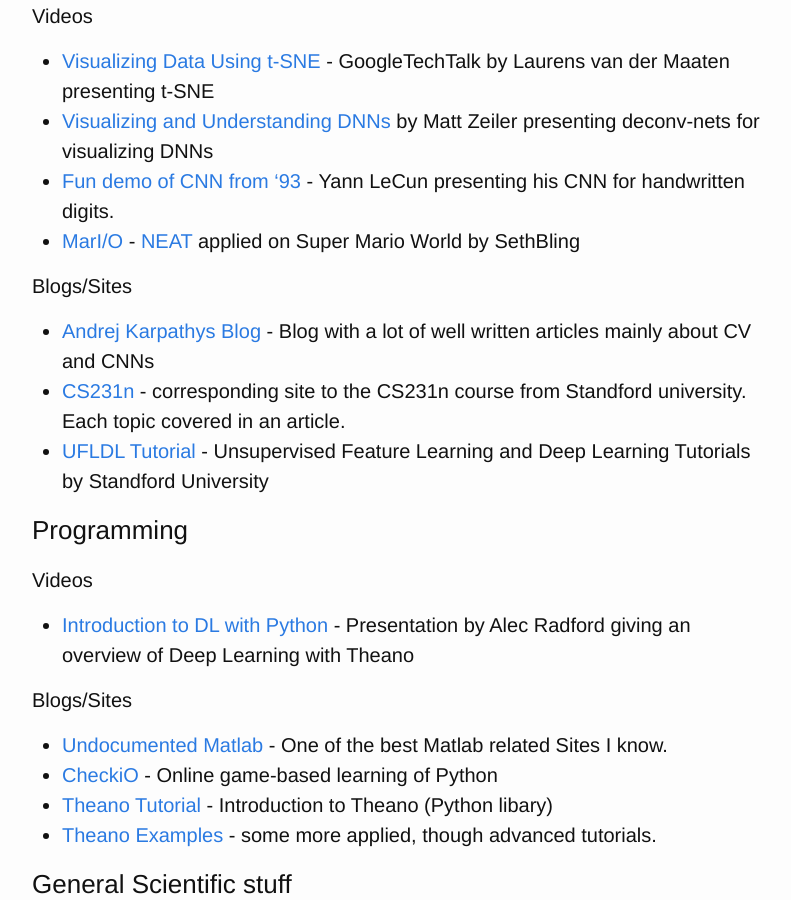
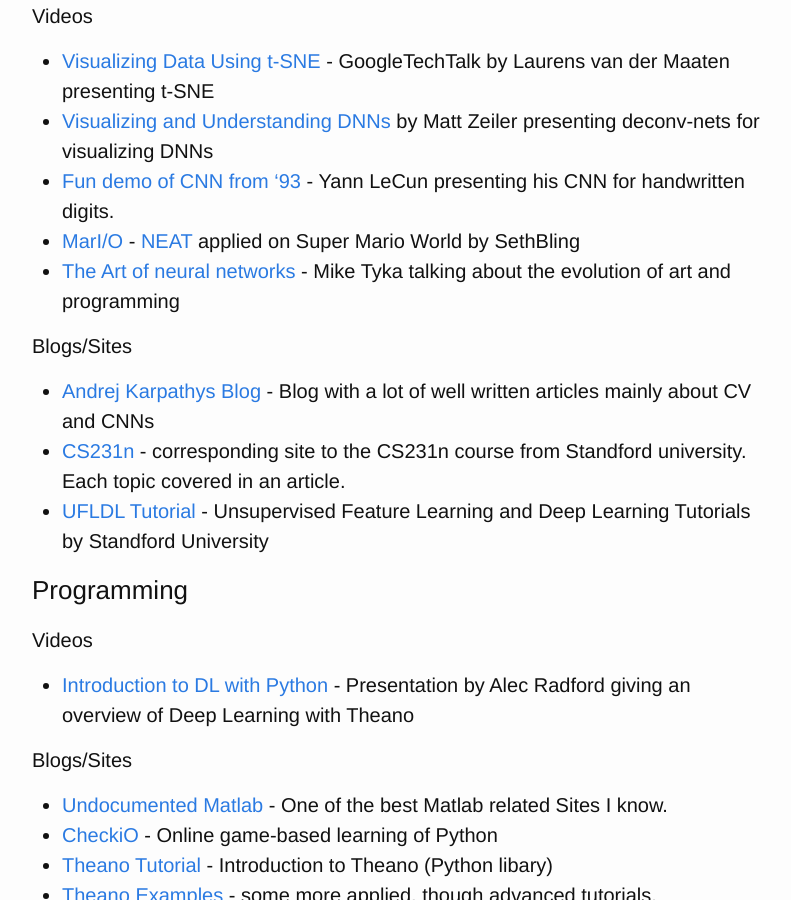
Before and after one commit to kratzert/kratzert.github.io, a Jekyll site: the page built from openlearning.md, in a window 1280 px wide and 900 px high, scrolled down 988 px. Shown: the whole window, without its empty margins (238-1029 px from the left). Built offline with Jekyll 4.4.1, drawn with Linux system fonts in a browser that asks for light colours.

Commit message:
updated openlearning

```diff
--- a/openlearning.md
+++ b/openlearning.md
@@ -23,6 +23,7 @@
 - [Visualizing and Understanding DNNs](https://www.youtube.com/watch?v=ghEmQSxT6tw) by Matt Zeiler presenting deconv-nets for visualizing DNNs
 - [Fun demo of CNN from '93](https://www.youtube.com/watch?v=FwFduRA_L6Q) - Yann LeCun presenting his CNN for handwritten digits.
 - [MarI/O](https://www.youtube.com/watch?v=qv6UVOQ0F44) - [NEAT](http://nn.cs.utexas.edu/downloads/papers/stanley.ec02.pdf) applied on Super Mario World by SethBling
+- [The Art of neural networks](https://www.youtube.com/watch?v=0qVOUD76JOg) - Mike Tyka talking about the evolution of art and programming
 
 #### Blogs/Sites
 - [Andrej Karpathys Blog](kaparthy.github.io) - Blog with a lot of well written articles mainly about CV and CNNs
```
